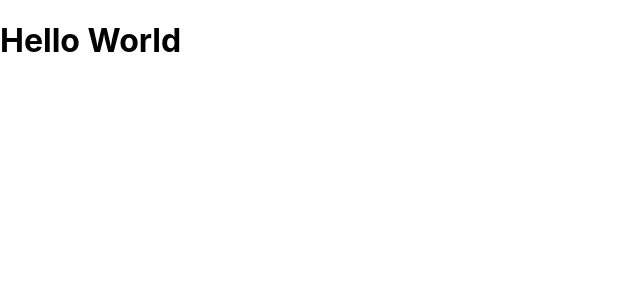
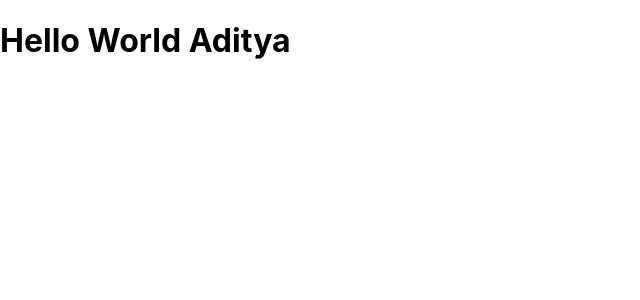
Before and after one commit to adityabisoi/react-tutorials, a React (Create React App) app: page / in a window 1280 px wide. Shown: the top 300 px of the page, without its empty margins (0-640 px from the left). Built offline with nearby package versions, Linux system fonts and the light colour scheme; the HTML template or start-up script is replaced by a standard one.

Commit message:
state with constructor

```diff
--- a/src/App.js
+++ b/src/App.js
@@ -1,18 +1,16 @@
 import React from "react"
 
-// function App() {
-//     return(
-//         <div>
-//             <h1>Hello World</h1>
-//         </div>
-//     );
-// }
-
 class App extends React.Component{
+    constructor(){
+        super()
+        this.state = {
+            statement: "Aditya"
+        }
+    }
     render(){
         return(
             <div>
-                <h1>Hello World</h1>
+                <h1>Hello World {this.state.statement}</h1>
             </div>
         );
     }
```
